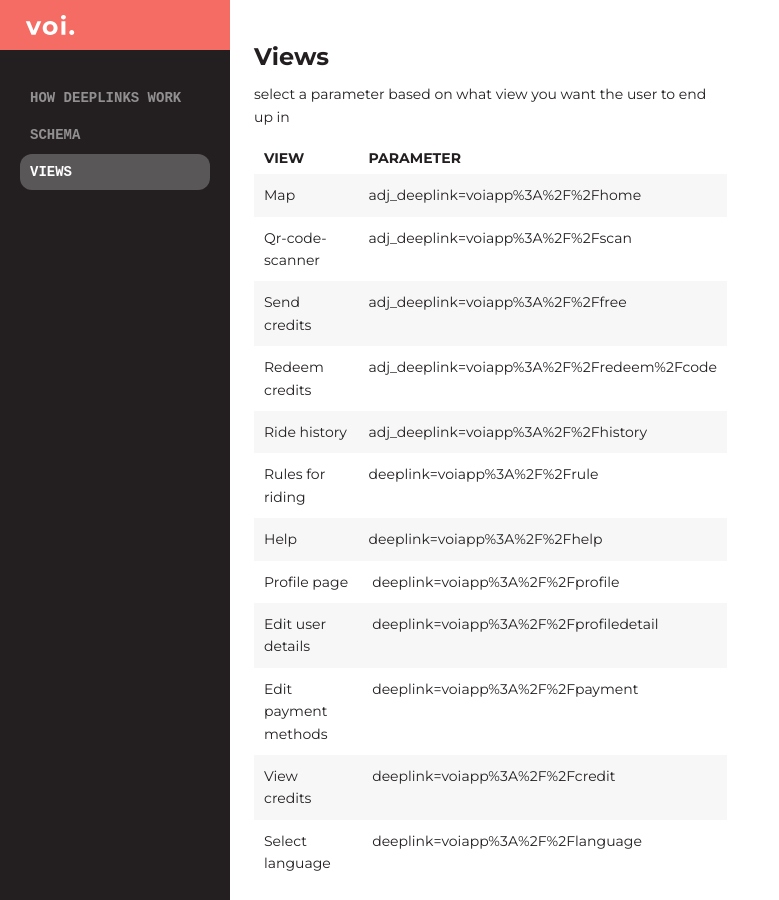
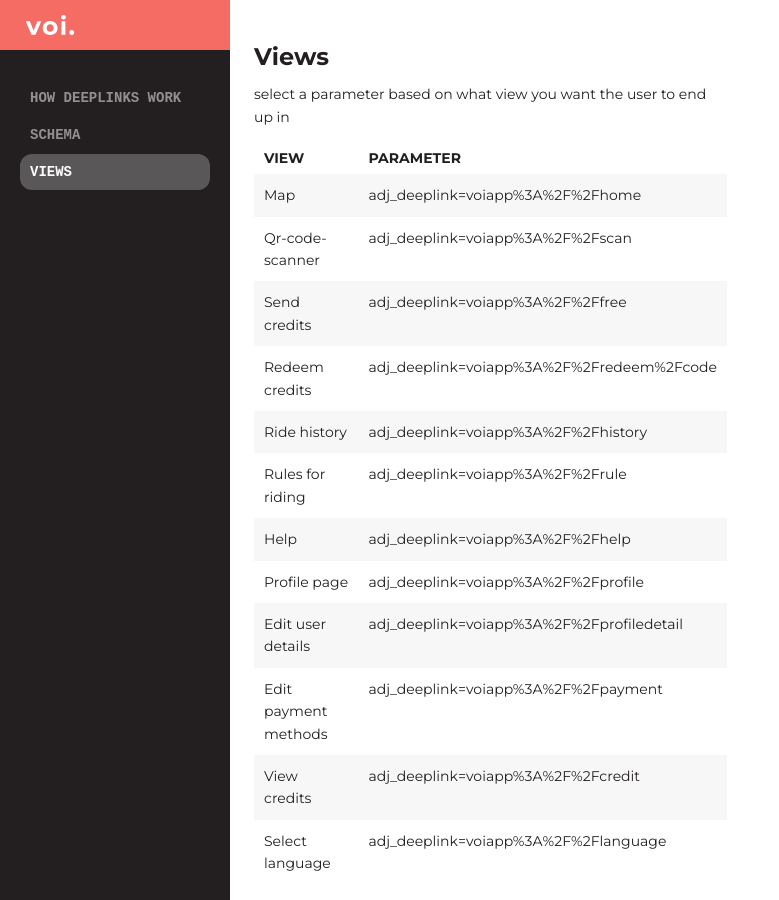
Before and after one commit to Tomtss/partner-api-docs, a Jekyll site: the page built from deeplinks.md, in a window 1280 px wide and 900 px high, scrolled down 998 px. Shown: the whole window, without its empty margins (0-779 px from the left). Built offline with Jekyll 4.4.1, drawn with Linux system fonts in a browser that asks for light colours; some web fonts are replaced.

Commit message:
more deeplinks

```diff
--- a/deeplinks.md
+++ b/deeplinks.md
@@ -38,10 +38,10 @@
 |Send credits|adj_deeplink=voiapp%3A%2F%2Ffree|
 |Redeem credits|adj_deeplink=voiapp%3A%2F%2Fredeem%2Fcode|
 |Ride history|adj_deeplink=voiapp%3A%2F%2Fhistory|
-|Rules for riding | deeplink=voiapp%3A%2F%2Frule|
-|Help | deeplink=voiapp%3A%2F%2Fhelp|
-|Profile page | deeplink=voiapp%3A%2F%2Fprofile|
-|Edit user details | deeplink=voiapp%3A%2F%2Fprofiledetail|
-|Edit payment methods | deeplink=voiapp%3A%2F%2Fpayment|
-|View credits | deeplink=voiapp%3A%2F%2Fcredit|
-|Select language | deeplink=voiapp%3A%2F%2Flanguage|
+|Rules for riding |adj_deeplink=voiapp%3A%2F%2Frule|
+|Help |adj_deeplink=voiapp%3A%2F%2Fhelp|
+|Profile page |adj_deeplink=voiapp%3A%2F%2Fprofile|
+|Edit user details |adj_deeplink=voiapp%3A%2F%2Fprofiledetail|
+|Edit payment methods |adj_deeplink=voiapp%3A%2F%2Fpayment|
+|View credits |adj_deeplink=voiapp%3A%2F%2Fcredit|
+|Select language |adj_deeplink=voiapp%3A%2F%2Flanguage|
```
